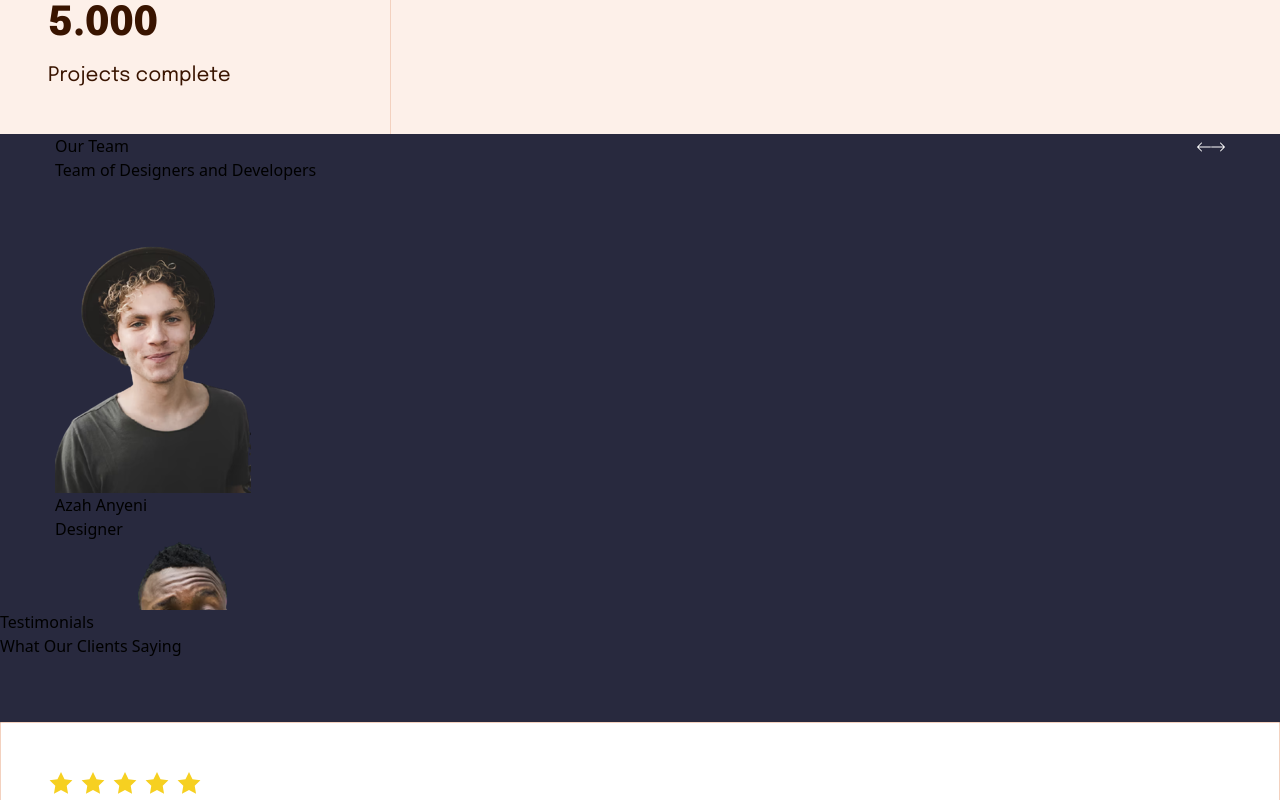
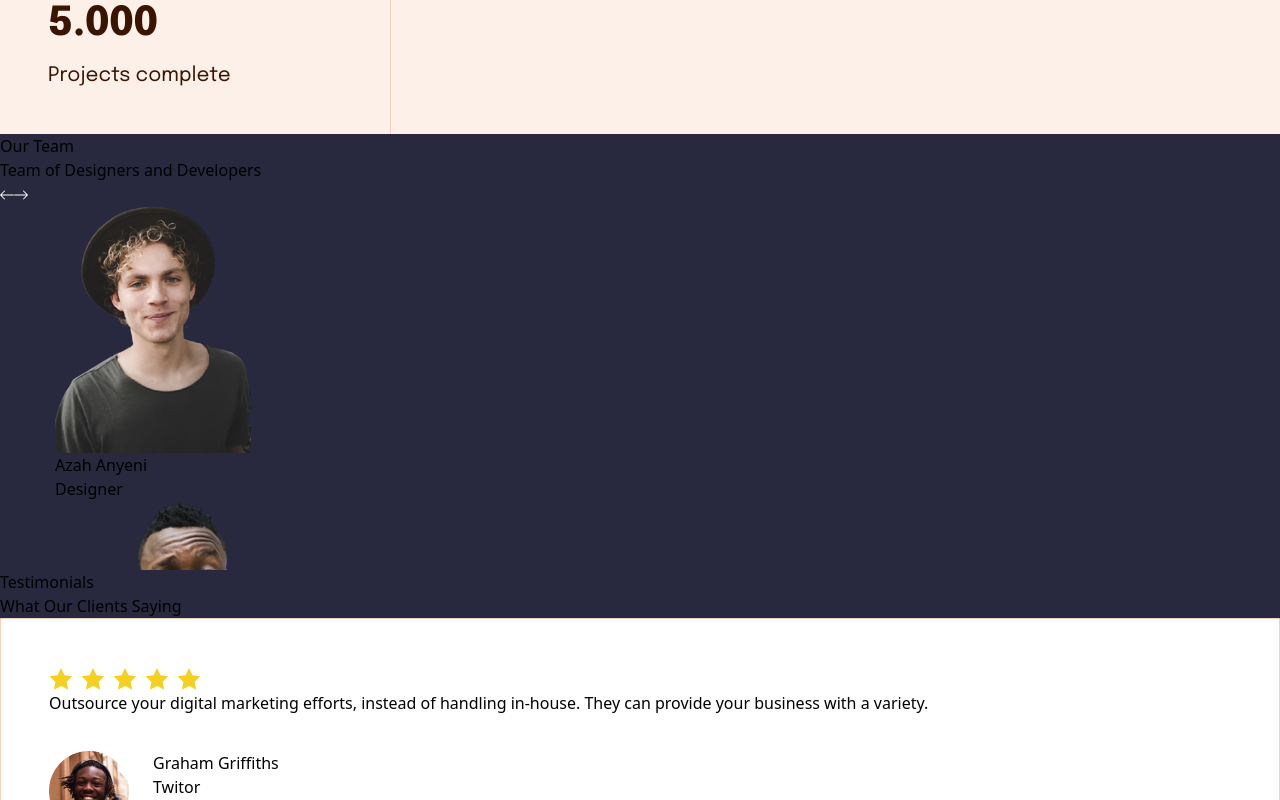
Before and after one commit to leysonn/portfolio-with-typescript, a React (Vite) app: page /portfolio-with-typescript/about in a window 1280 px wide. Shown: the part 2500-3300 px from the top of the page. Built offline with nearby package versions, Linux system fonts and the light colour scheme.

Commit message:
Исправлено название класса

```diff
--- a/src/components/Carousel/Carousel.module.scss
+++ b/src/components/Carousel/Carousel.module.scss
@@ -1,7 +1,7 @@
 @import '../../styles/widths';
 @import '../../styles/fonts';
 
-.teamCarousel {
+.carousel-section {
     @include width-1170;
 
     .container {
--- a/src/components/Carousel/Carousel.tsx
+++ b/src/components/Carousel/Carousel.tsx
@@ -53,7 +53,7 @@ function Carousel({ list, buttons = false, width = 'default', titleContainer, ca
     }, [setActiveIndex, list]);
 
     return (
-        <section className={styles.teamCarousel + (width === 'screen' ? ' ' + styles.screen : '')}>
+        <section className={styles.carouselSection + (width === 'screen' ? ' ' + styles.screen : '')}>
             <div className={styles.container}>
                 <div className={styles.titleContainer + (titleContainer.className ? ' ' + titleContainer.className : '')}>
                     <span className={styles.name}>{titleContainer.name}</span>
```
